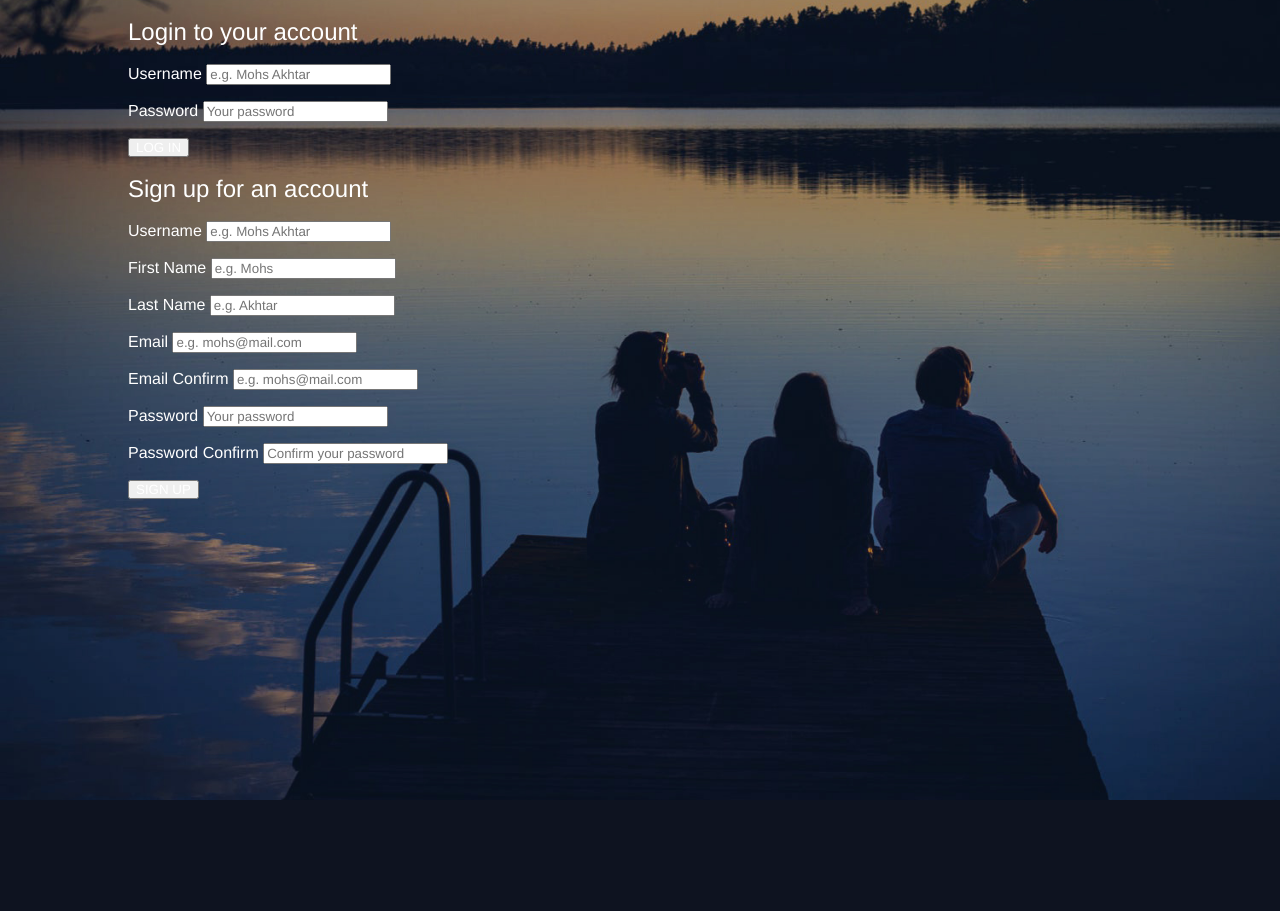
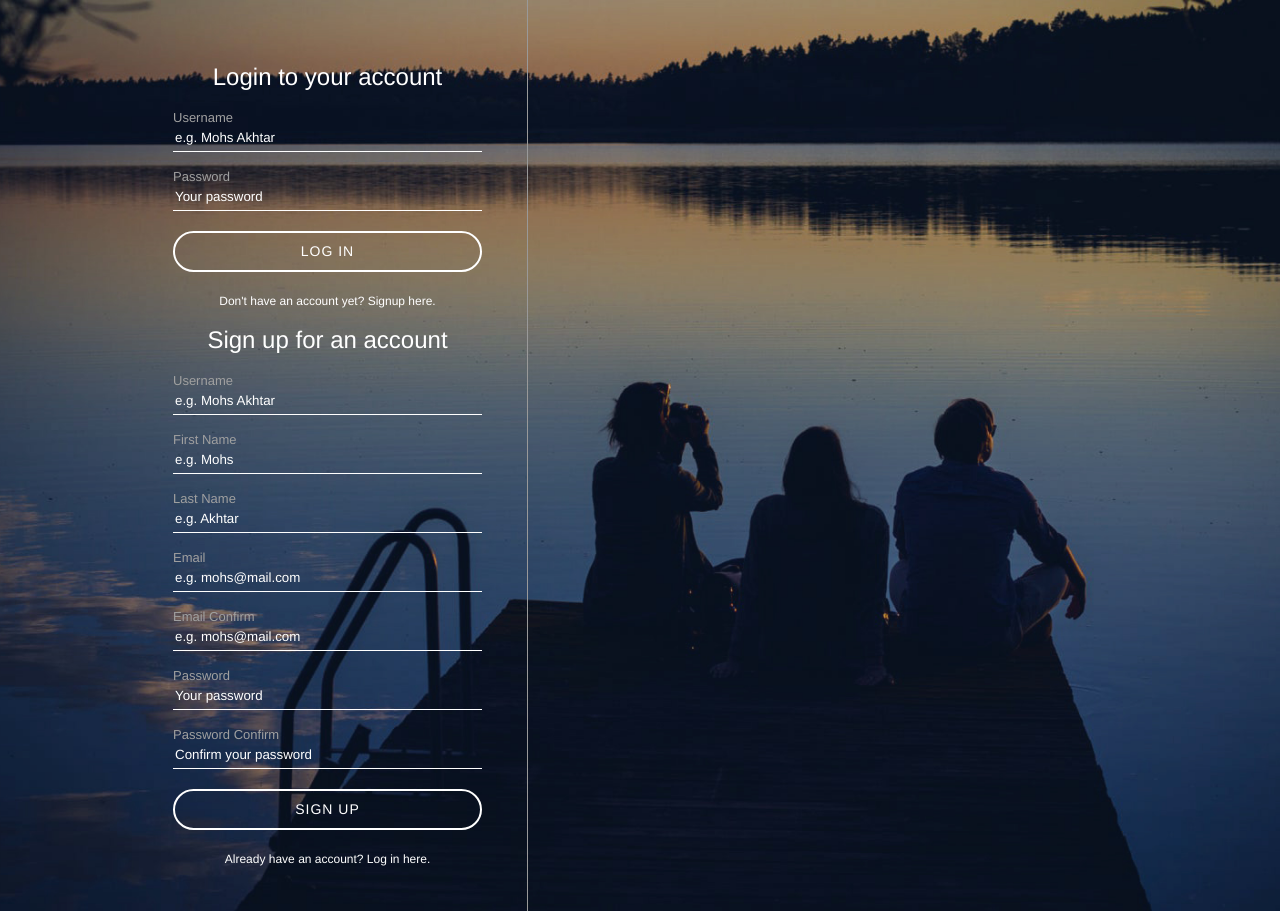
Before and after one commit to MohsAkhtar/project-spotify-clone, a PHP site: page /register.php in a window 1280 px wide. Before the commit the page ends 800 px from the top, so only its background shows below. Run offline with PHP 8.4, Linux system fonts and the light colour scheme.

Commit message:
Styled input field for login page

```diff
--- a/assets/css/register.css
+++ b/assets/css/register.css
@@ -7,7 +7,7 @@ body {
 
 #background {
   background: #000;
-  background-image: url("../images/bg.jpg");
+  background-image: url('../images/bg.jpg');
   background-position: center;
   background-size: cover;
   display: table;
@@ -17,7 +17,7 @@ body {
 
 #loginContainer * {
   color: #fff;
-  font-family: "Helvetica Neue", "Helvetica", "sans-serif";
+  font-family: 'Helvetica Neue', 'Helvetica', 'sans-serif';
   font-weight: normal;
   line-height: 1em;
   /* border box means when you specify a width for something it should
@@ -31,3 +31,86 @@ body {
   position: relative;
   max-width: 1024px;
 }
+
+::-webkit-input-placeholder {
+  /* WebKit, Blink, Edge */
+  color: #fff;
+}
+:-moz-placeholder {
+  /* Mozilla Firefox 4 to 18 */
+  color: #fff;
+  opacity: 1;
+}
+::-moz-placeholder {
+  /* Mozilla Firefox 19+ */
+  color: #fff;
+  opacity: 1;
+}
+:-ms-input-placeholder {
+  /* Internet Explorer 10-11 */
+  color: #fff;
+}
+::-ms-input-placeholder {
+  /* Microsoft Edge */
+  color: #fff;
+}
+
+::placeholder {
+  /* Most modern browsers support this now. */
+  color: #fff;
+}
+
+#inputContainer {
+  width: 400px;
+  padding: 45px;
+  float: left;
+  border-right: 1px solid #999;
+}
+
+#inputContainer h2 {
+  text-align: center;
+}
+
+#inputContainer input[type='text'],
+#inputContainer input[type='email'],
+#inputContainer input[type='password'] {
+  display: block;
+  background-color: transparent;
+  border: 0;
+  border-bottom: 1px solid #fff;
+  height: 27px;
+  line-height: 27px;
+  width: 100%;
+}
+
+#inputContainer label {
+  color: #a0a0a0;
+  font-size: 13px;
+  margin-top: 15px;
+}
+
+#inputContainer button {
+  background-color: transparent;
+  border: 2px solid #fff;
+  border-radius: 250px;
+  color: #fff;
+  display: block;
+  font-size: 14px;
+  letter-spacing: 1px;
+  margin: 20px auto;
+  height: 41px;
+  width: 100%;
+}
+
+#inputContainer button:hover {
+  cursor: pointer;
+}
+
+.hasAccountText {
+  text-align: center;
+}
+
+.hasAccountText span {
+  font-weight: bold;
+  font-size: 12px;
+}
--- a/includes/config.php
+++ b/includes/config.php
@@ -11,7 +11,7 @@
 
     // connect variable for MySQL db
     // "server name", "username", "password", "database name"
-    $con = mysqli_connect("localhost", "root", "", "spotify_clone");
+    $con = mysqli_connect("localhost", "root", "", "project-spotify-clone");
 
     // output err if failed to connect to db
     if(mysqli_connect_errno()){
--- a/register.php
+++ b/register.php
@@ -27,6 +27,7 @@
     <meta http-equiv="X-UA-Compatible" content="ie=edge">
     <title>Welcome to SpotifyClone!</title>
     <link rel="stylesheet" href="assets/css/register.css">
+    <script src="https://ajax.googleapis.com/ajax/libs/jquery/3.3.1/jquery.min.js"></script>
 </head>
 <body>
     <div id="background">
@@ -44,6 +45,10 @@
                     <input type="password" id="loginPassword" name="loginPassword" placeholder="Your password" required>
                     </p>
                     <button type="submit" name="loginButton">LOG IN</button>
+
+                    <div class="hasAccountText">
+                        <div id="hideLogin"><span>Don't have an account yet? Signup here.</span></div>
+                    </div>
                 </form>
 
 
@@ -99,6 +104,10 @@
                         <input type="password" id="password2" name="password2" placeholder="Confirm your password" required>
                     </p>
                     <button type="submit" name="registerButton">SIGN UP</button>
+
+                    <div class="hasAccountText">
+                        <div id="hideRegister"><span>Already have an account? Log in here.</span></div>
+                    </div>
                 </form>
             </div>
         </div>
```
Also changed, not shown: assets/js/register.js (added).
